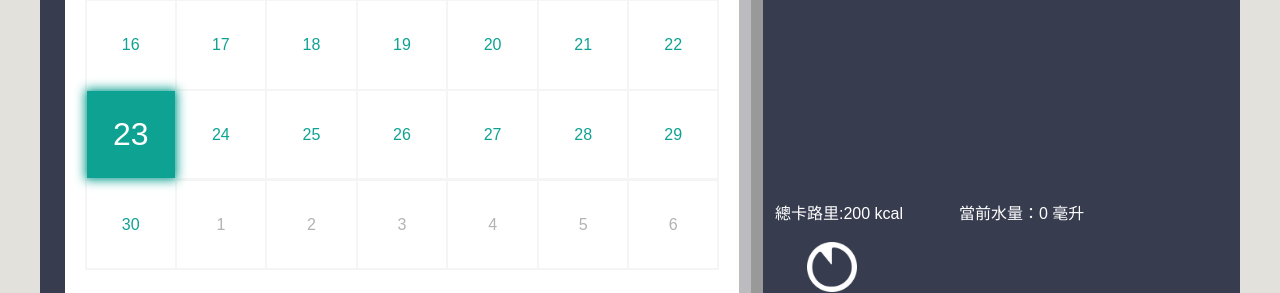
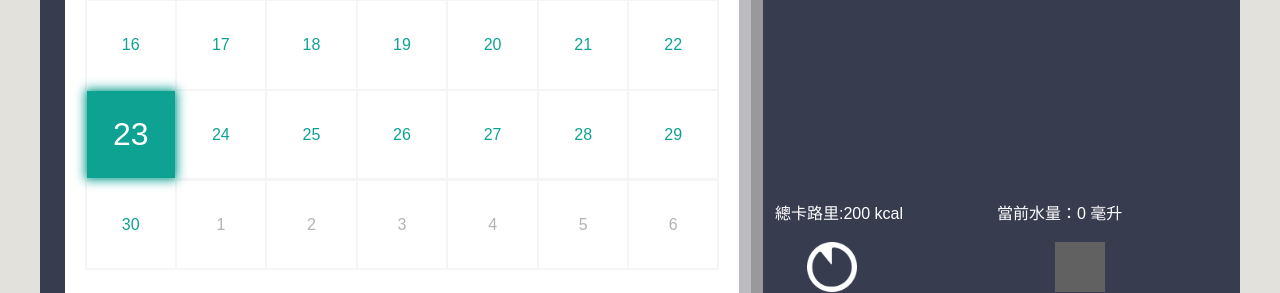
Before and after one commit to kiwiiiiiiiiO/MyHealthyLife, a PHP site: page /foodtest.html in a window 1280 px wide. Shown: the part 545-838 px from the top of the page. Run offline with PHP 8.4, Linux system fonts and the light colour scheme; grey boxes are pictures that could not be loaded.

Commit message:
Update foodtest.css

```diff
--- a/foodtest.css
+++ b/foodtest.css
@@ -639,12 +639,6 @@ body {
     text-decoration: underline;
 }
 
-#chartPic {
-    height: 50px;
-    width: 50px;
-    filter: invert(100%);
-}
-
 .modal {
     display: none;
     position: fixed;
@@ -678,7 +672,7 @@ body {
 
 .modal button[type=submit],
 .modal button[type=button] {
-    background-color: #4CAF50;
+    background-color: #0EA293;
     color: white;
     padding: 14px 20px;
     margin: 8px 0;
@@ -689,15 +683,40 @@ body {
 
 .modal button[type=submit]:hover,
 .modal button[type=button]:hover {
-    background-color: #45a049;
+    background-color: #0EA293;
+}
+
+.container1 {
+    display: flex;
+    align-items: flex-start;
 }
 
 #total-calory {
-    position: absolute;
-    height: 100%;
+    flex: 1;
+    font-size: 16px;
 }
 
 #waterLevelDisplay {
+    flex: 1;
+    align-self: stretch;
+    font-size: 16px;
+}
+
+.container2 {
+    display: flex;
+    align-items: flex-start;
+}
+
+#chartPic {
+    position: absolute;
+    height: 50px;
+    width: 50px;
+    filter: invert(100%);
+}
+
+#waterPic {
     margin-left: 200px;
-    height: 100%;
+    height: 50px;
+    width: 50px;
+    filter: invert(100%);
 }
```
